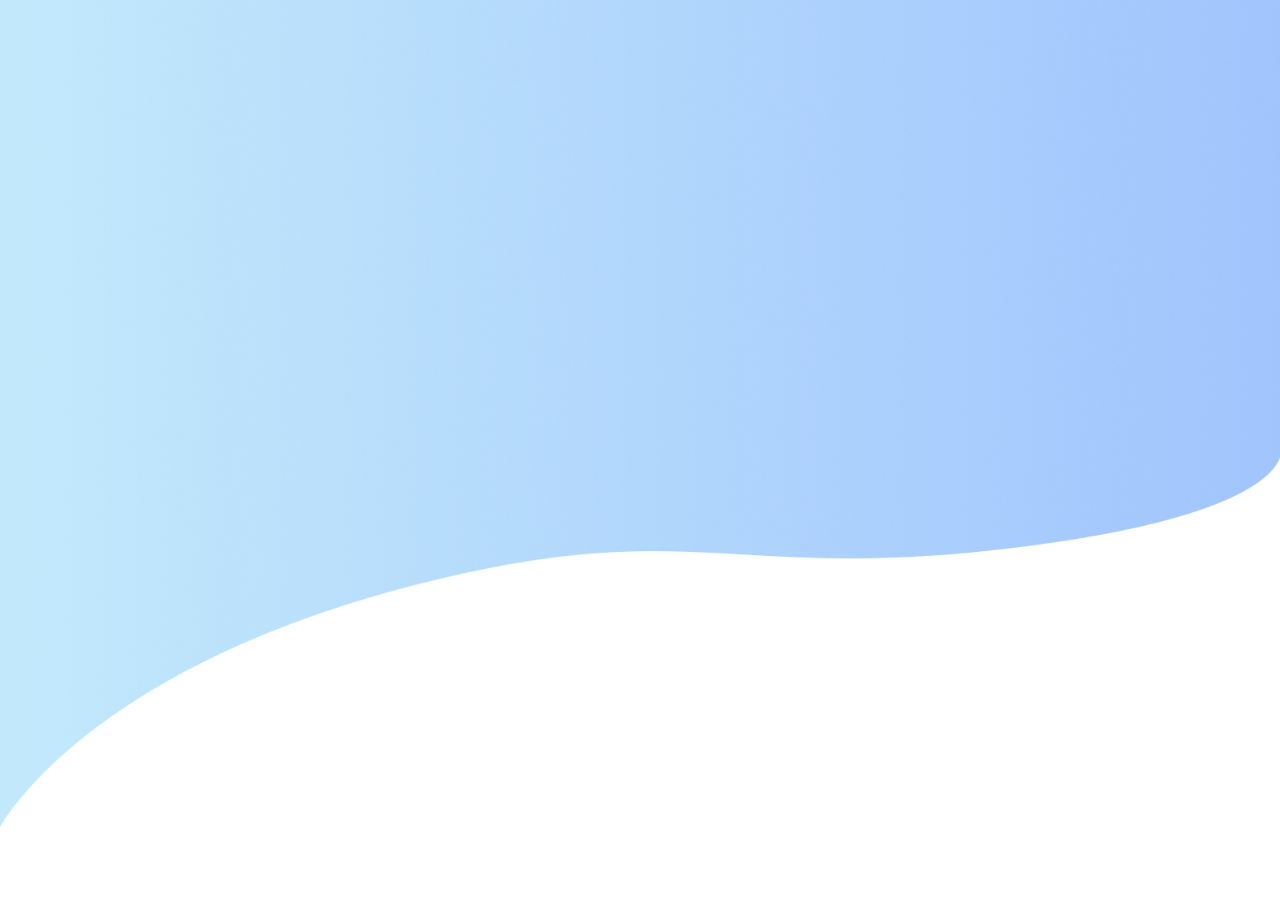
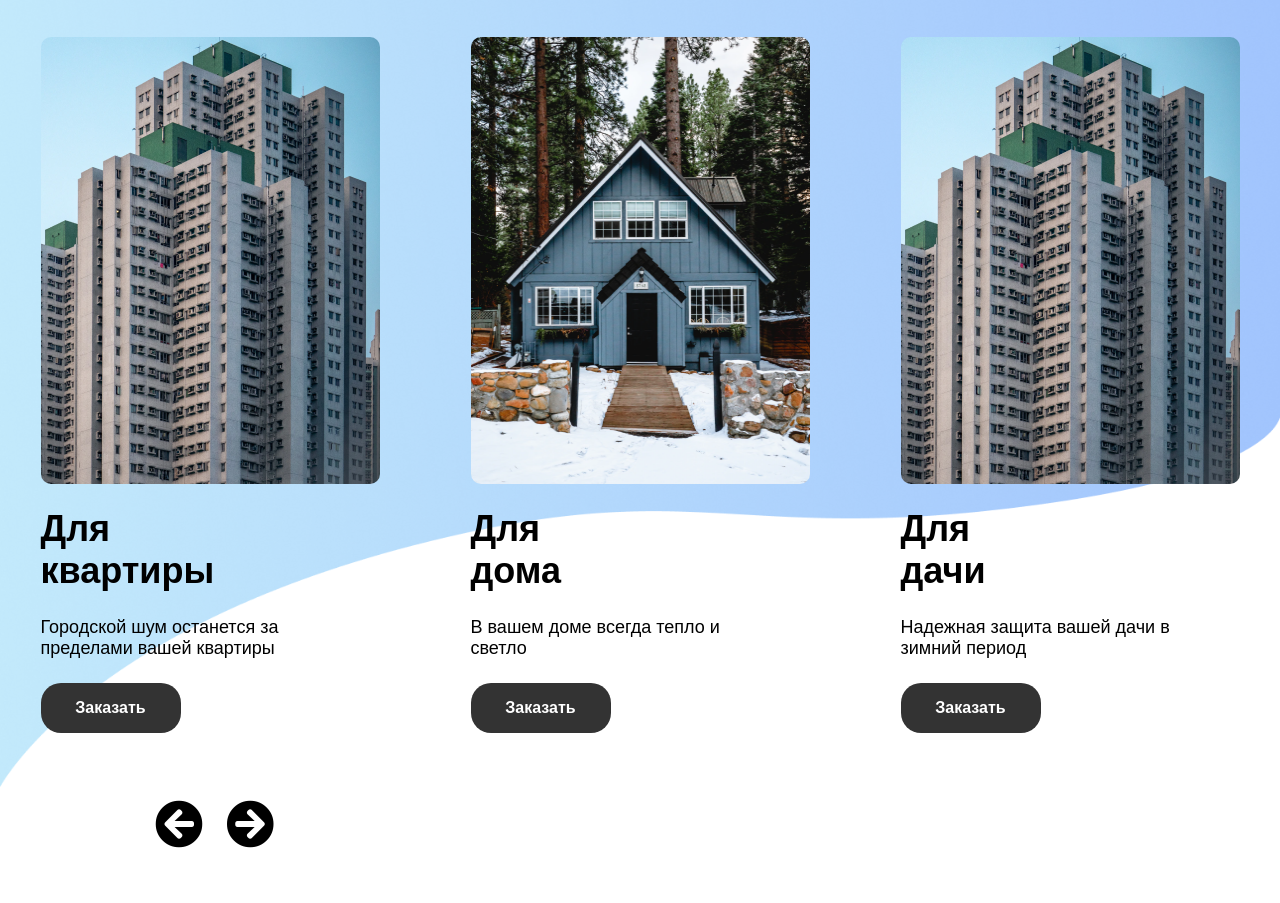
Before and after one commit to Rugnus/okkonia, a plain HTML site: page index.html in a window 1280 px wide. Shown: the part 363-1266 px from the top of the page. Before the commit the page ends 1190 px from the top, so only its background shows below. Drawn offline with Linux system fonts and the light colour scheme; a web font is replaced by a local one.

Commit message:
Room section styles done

```diff
--- a/index.html
+++ b/index.html
@@ -4,7 +4,10 @@
    <meta charset="UTF-8">
    <meta http-equiv="X-UA-Compatible" content="IE=edge">
    <meta name="viewport" content="width=device-width, initial-scale=1.0">
+   <!-- Styles -->
    <link rel="stylesheet" href="styles/style.css">
+   <!-- Font Awesome -->
+   <link rel="stylesheet" href="https://use.fontawesome.com/releases/v5.15.3/css/all.css" integrity="sha384-SZXxX4whJ79/gErwcOYf+zWLeJdY/qpuqC4cAa9rOGUstPomtqpuNWT9wdPEn2fk" crossorigin="anonymous">
    <title>Document</title>
 </head>
 <body>
@@ -13,11 +16,11 @@
      <input class="menu-btn" type="checkbox" id="menu-btn" />
      <label class="menu-icon" for="menu-btn"><span class="navicon"></span></label>
      <ul class="menu">
-       <li><a href="#work"><span>главная</span></a></li>
-       <li><a href="#about"><span>услуги</span></a></li>
-       <li><a href="#careers"><span>разновидности</span></a></li>
-       <li><a href="#contact"><span>рассчитать</span></a></li>
-       <li><a href="#contact"><span>контакты</span></a></li>
+       <li><a href="#work"><span>Главная</span></a></li>
+       <li><a href="#about"><span>Услуги</span></a></li>
+       <li><a href="#careers"><span>Разновидности</span></a></li>
+       <li><a href="#contact"><span>Рассчитать</span></a></li>
+       <li><a href="#contact"><span>Контакты</span></a></li>
      </ul>
   </header>
 
@@ -41,6 +44,53 @@
                любого типа
             </h2>
          </div>
+         <div class="room__items">
+
+            <div class="room__item">
+               <img src="images/kvart.png" alt="image" width="339" height="447px" class="room__item-image">
+               <div class="room__item-title">
+                  Для квартиры
+               </div>
+               <div class="room__item-desc">
+                  Городской шум останется за пределами вашей квартиры
+               </div>
+               <div class="room__item-button">
+                  <a href="#">Заказать</a>
+               </div>
+            </div>
+
+            <div class="room__item">
+               <img src="images/house.png" alt="image" width="339" height="447px" class="room__item-image">
+               <div class="room__item-title">
+                  Для дома
+               </div>
+               <div class="room__item-desc">
+                  В вашем доме всегда тепло и светло
+               </div>
+               <div class="room__item-button">
+                  <a href="#">Заказать</a>
+               </div>
+            </div>
+
+            <div class="room__item">
+               <img src="images/dacha.png" alt="image" width="339" height="447px" class="room__item-image">
+               <div class="room__item-title">
+                  Для дачи
+               </div>
+               <div class="room__item-desc">
+                  Надежная защита вашей дачи в зимний период
+               </div>
+               <div class="room__item-button">
+                  <a href="#">Заказать</a>
+               </div>
+            </div>
+
+         </div>
+
+         <div class="room__buttons">
+            <i class="fas fa-arrow-circle-left"></i>
+            <i class="fas fa-arrow-circle-right"></i>
+         </div>
       </div>
 
    </div>
--- a/styles/style.scss
+++ b/styles/style.scss
@@ -28,6 +28,7 @@ html {
 a {
    color: $black;
    font-weight: bold;
+   text-decoration: none;
 }
 
 .header {
@@ -186,7 +187,7 @@ a {
     }
 
     &__title {
-        padding: 12rem 8rem;
+        padding: 10rem 8rem;
         font-size: 4.6rem;
         color: $black;
 
@@ -204,5 +205,68 @@ a {
             background: $text-back;
             z-index: -1;
         }
-    }
+   }
+
+   &__items {
+      width: 100%;
+      display: grid;
+      justify-items: center;
+      grid-template-columns: 1fr 1fr 1fr;
+      grid-template-rows: 1fr;
+      grid-template-columns: repeat(auto-fit, minmax(339px, 1fr));
+      grid-gap: 10px;
+
+      .room__item {
+         display: flex;
+         flex-direction: column;
+         justify-content: space-around;
+         height: 720px;
+
+         &-image {
+            border-radius: 10px;
+         }
+
+         &-title {
+            font-size: 3.6rem;
+            font-weight: bold;
+            width: 150px;
+         }
+
+         &-desc {
+            font-size: 1.8rem;
+            width: 306px;
+         }
+
+         &-button {
+            border-radius: 20px;
+            width: 140px;
+            height: 50px;
+            display: flex;
+            justify-content: center;
+            align-items: center;
+            background-color: #333;
+            cursor: pointer;
+            transition: all .3s ease;
+         }
+
+         &-button:hover {
+            width: 150px;
+            height: 55px;
+         }
+
+         &-button a{
+            color: #fff;
+            font-size: 1.6rem;
+         }
+      }
+   }
+
+   &__buttons {
+      padding: 5rem 15rem;
+      font-size: 4.8rem;
+      i {
+         margin: .5rem;
+         cursor: pointer;
+      }
+   }
 }
```
Also changed, not shown: images/dacha.png (added), images/house.png (added), images/kvart.png (added), styles/style.css, 1 other file.
